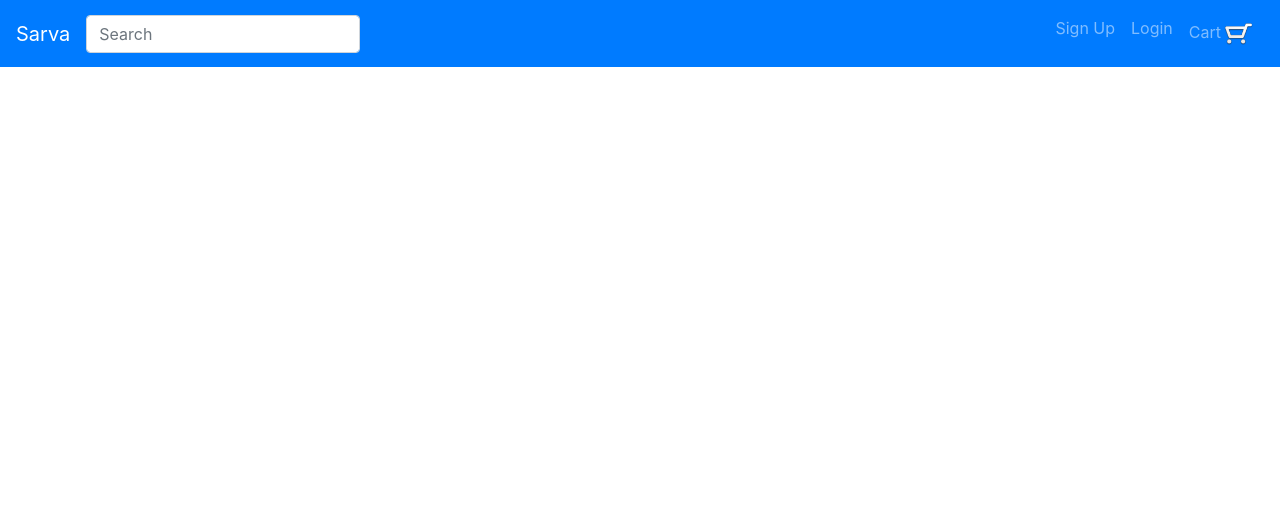
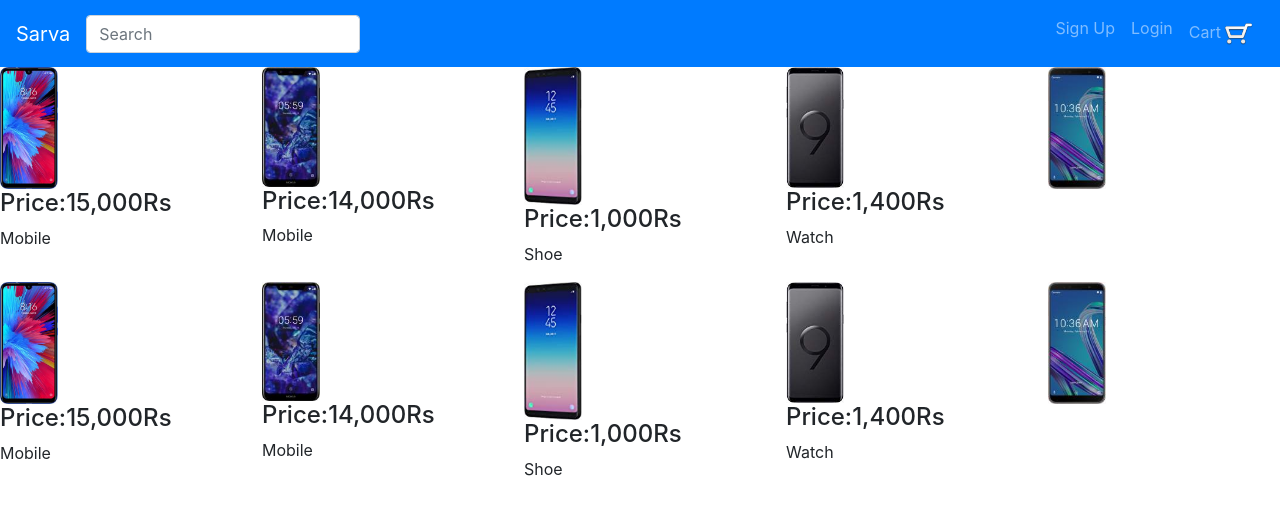
Before and after one commit to ArunSarva/SarvaCart, a React (Create React App) app: page /pro in a window 1280 px wide. Shown: the top 514 px of the page. Built offline with nearby package versions, Linux system fonts and the light colour scheme.

Commit message:
product page added

```diff
--- a/src/App.js
+++ b/src/App.js
@@ -9,6 +9,7 @@ import Signup from './components/Signup';
 import Login from './components/Login';
 // import modal from './components/modal';
 import Product_Navbar from './components/Product_Navbar';
+import product from './components/product';
 // import browserHistory from "../util/browserHistory"
 
 
@@ -26,7 +27,7 @@ function App() {
             <Route exact path="/" component={Login}></Route>
             <Route exact path="/signup" component={Signup}></Route>
             <Route exact path="/product_navbar" component={Product_Navbar}></Route>
-            {/* <Route exact path="/Home" component={Info}></Route> */}
+            <Route exact path="/pro" component={product}></Route>
           </Switch>
         </Router>
     </div>
--- a/src/components/Home.js
+++ b/src/components/Home.js
@@ -7,6 +7,7 @@ import Product_Navbar from './Product_Navbar';
 import Product_slider from './Product_slider';
 import './CSS/Home.css'
 import Footer from './Footer';
+import product from './product';
 class Home extends Component {
     render() {
         return (
@@ -16,6 +17,7 @@ class Home extends Component {
                 {/* <ItemContainer/> */}
                 <div className ="free_space"></div>
                 <Product_slider/>
+                <product/>
                 <Footer/>
             </div>
         );
--- a/src/components/Navbar1.js
+++ b/src/components/Navbar1.js
@@ -1,6 +1,6 @@
 import React, { Component } from 'react';
 // import { Link } from 'react-router-dom';
-import { Button,Nav,Navbar, Form,FormControl,Col,Row,Container } from 'react-bootstrap';
+import { Nav,Navbar, Form,FormControl } from 'react-bootstrap';
 // import browserHistory from "../util/browserHistory"
 // import sarva from '../Image/sarva-logo.png'
 import './CSS/Navbar.css';
--- /dev/null
+++ b/src/components/product.js
@@ -0,0 +1,106 @@
+import React, { Component } from 'react';
+import { Col,Row} from 'react-bootstrap';
+
+class product extends Component {
+    render() {
+        return (
+            <div>
+                <Row>
+                    <Col className="Products">
+                    {/* <div > */}
+                    <img className="Products" src={require('../Image/redmi.jpeg')} alt="Card image"  />
+                    <p>
+                        <h4>Price:15,000Rs</h4>
+                        Mobile
+                    </p>
+                    {/* </div> */}
+
+                    </Col>
+                    <Col className="Products">
+                    {/* <div > */}
+                    <img className="Products" src={require('../Image/m2.jpeg')} alt="Card image"  />
+                    <p>
+                        <h4>Price:14,000Rs</h4>
+                        Mobile
+                    </p>
+                    {/* </div> */}
+
+                    </Col>
+                    <Col className="Products">
+                    {/* <div > */}
+                    <img className="Products" src={require('../Image/mobile1.jpg')} alt="Card image"  />
+                    <p>
+                        <h4>Price:1,000Rs</h4>
+                        Shoe
+                    </p>
+                    {/* </div> */}
+
+                    </Col>
+                    <Col className="Products">
+                    {/* <div > */}
+                    <img className="Products" src={require('../Image/mobile2.jpg')} alt="Card image"  />
+                    {/* </div> */}
+                    <p>
+                        <h4>Price:1,400Rs</h4>
+                        Watch
+                    </p>
+
+                    </Col>
+                    <Col className="Products">
+                        <img className="Products" src={require('../Image/m4.jpeg')} alt="Card image"  />
+                    </Col>
+
+                </Row>
+                <Row>
+                <Col className="Products">
+                    {/* <div > */}
+                    <img className="Products" src={require('../Image/redmi.jpeg')} alt="Card image"  />
+                    <p>
+                        <h4>Price:15,000Rs</h4>
+                        Mobile
+                    </p>
+                    {/* </div> */}
+
+                    </Col>
+                    <Col className="Products">
+                    {/* <div > */}
+                    <img className="Products" src={require('../Image/m2.jpeg')} alt="Card image"  />
+                    <p>
+                        <h4>Price:14,000Rs</h4>
+                        Mobile
+                    </p>
+                    {/* </div> */}
+
+                    </Col>
+                    <Col className="Products">
+                    {/* <div > */}
+                    <img className="Products" src={require('../Image/mobile1.jpg')} alt="Card image"  />
+                    <p>
+                        <h4>Price:1,000Rs</h4>
+                        Shoe
+                    </p>
+                    {/* </div> */}
+
+                    </Col>
+                    <Col className="Products">
+                    {/* <div > */}
+                    <img className="Products" src={require('../Image/mobile2.jpg')} alt="Card image"  />
+                    {/* </div> */}
+                    <p>
+                        <h4>Price:1,400Rs</h4>
+                        Watch
+                    </p>
+
+                    </Col>
+                    <Col className="Products">
+                        <img className="Products" src={require('../Image/m4.jpeg')} alt="Card image"  />
+                    </Col>
+
+                </Row>
+
+            </div>
+        );
+    }
+}
+
+export default product;
```
